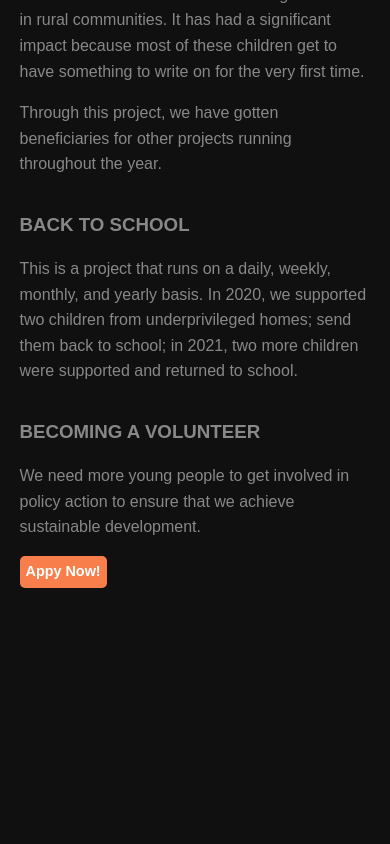
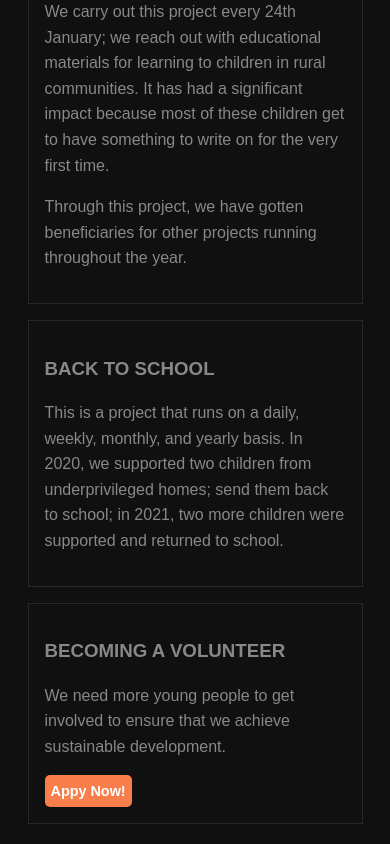
Before and after one commit to abeebridwan/aprilmission, a Next.js app: page / in a window 390 px wide. Shown: the part 2815-3659 px from the top of the page. Before the commit the page ends 3422 px from the top, so only its background shows below. Built offline with nearby package versions, Linux system fonts and the light colour scheme.

Commit message:
feat: project comp completed made responsive and trasitional colored border added for each item

```diff
--- a/components/project/styles/project.js
+++ b/components/project/styles/project.js
@@ -2,7 +2,8 @@ import styled from 'styled-components';
 
 export const Container = styled.section`
   background-color: #101010;
-  padding: 5%;
+  padding: 3% 5%;
+  box-sizing: border-box;
 `;
 
 export const Title = styled.div`
@@ -26,7 +27,9 @@ export const Title = styled.div`
 export const Group = styled.div`
   display: flex;
   flex-direction: column;
-  flex-wrap: wrap;
+  @media (min-width: 950px) {
+    flex-direction: row;
+  }
 `;
 
 export const Item = styled.div`
@@ -35,4 +38,58 @@ export const Item = styled.div`
   text-align: left;
   font-size: 16px;
   color: #898888;
+  position: relative;
+  padding: 1rem;
+  border: 1px solid rgba(255, 255, 255, 0.1);
+  margin: 0.5em;
+  @media (min-width: 950px) {
+    width: calc(100% / 3.5);
+  }
+  &::before,
+  &::after {
+    content: '';
+    width: 0;
+    height: 3px;
+    position: absolute;
+    transition: all 0.2s linear;
+    background: #f67d4a;
+  }
+  & span::before,
+  & span::after {
+    content: '';
+    width: 3px;
+    height: 0;
+    position: absolute;
+    transition: all 0.2s linear;
+    background: #f67d4a;
+  }
+  &:hover::before,
+  &:hover::after {
+    width: 100%;
+  }
+  &:hover span::before,
+  &:hover span::after {
+    height: 100%;
+  }
+
+  &::after {
+    left: 0;
+    bottom: 0;
+    transition-duration: 0.4s;
+  }
+  & span::after {
+    right: 0;
+    top: 0;
+    transition-duration: 0.4s;
+  }
+  &::before {
+    right: 0;
+    top: 0;
+    transition-duration: 0.4s;
+  }
+  & span::before {
+    left: 0;
+    bottom: 0;
+    transition-duration: 0.4s;
+  }
 `;
--- a/containers/About.js
+++ b/containers/About.js
@@ -7,9 +7,9 @@ import { ToggleContext } from '../context/modal';
 const AboutContainers = ({ children }) => {
   const { ShowModal, setShowModal, aboutModal, setAboutModal } = useContext(ToggleContext);
   return (
-    <About>
+    <About id="about">
       <About.Content>
-        <h2 id="about">About Us</h2>
+        <h2>About Us</h2>
         <div />
         <p>
           April Mission Foundation is a non-profit making organization instituted in August 2020. The organization is
--- a/containers/project.js
+++ b/containers/project.js
@@ -7,7 +7,7 @@ import { ToggleContext } from '../context/modal';
 const ProjectContainer = ({ children }) => {
   const { ShowModal, setShowModal, projectModal, setprojectModal } = useContext(ToggleContext);
   return (
-    <Project>
+    <Project id="projects">
       <Project.Title>
         <div>Our Stories</div>
         <h2>Projects</h2>
@@ -15,29 +15,31 @@ const ProjectContainer = ({ children }) => {
       </Project.Title>
       <Project.Group>
         <Project.Item>
+          <span>
             <h3>INTERNATIONAL DAY OF EDUCATION</h3>
             <p>
-            This is an annual project where the world celebrates the importance of education. We carry out this project
-            every 24th January; we reach out with educational materials for learning to children in rural communities.
-            It has had a significant impact because most of these children get to have something to write on for the
-            very first time.
+              This is an annual project where the world celebrates the importance of education. We carry out this
+              project every 24th January; we reach out with educational materials for learning to children in rural
+              communities. It has had a significant impact because most of these children get to have something to write
+              on for the very first time.
             </p>
             <p>Through this project, we have gotten beneficiaries for other projects running throughout the year.</p>
+          </span>
         </Project.Item>
         <Project.Item>
+          <span>
             <h3>BACK TO SCHOOL</h3>
             <p>
               This is a project that runs on a daily, weekly, monthly, and yearly basis. In 2020, we supported two
-            children from underprivileged homes; send them back to school; in 2021, two more children were supported and
-            returned to school.
+              children from underprivileged homes; send them back to school; in 2021, two more children were supported
+              and returned to school.
             </p>
+          </span>
         </Project.Item>
         <Project.Item>
+          <span>
             <h3>BECOMING A VOLUNTEER</h3>
-          <p>
-            We need more young people to get involved in policy action to ensure that we achieve sustainable
-            development.
-          </p>
+            <p>We need more young people to get involved to ensure that we achieve sustainable development.</p>
             <Slider.Button
               header="header"
               onClick={() => {
@@ -47,6 +49,7 @@ const ProjectContainer = ({ children }) => {
             >
               Appy Now!
             </Slider.Button>
+          </span>
         </Project.Item>
       </Project.Group>
       {children}
--- a/fixtures/Data.js
+++ b/fixtures/Data.js
@@ -153,11 +153,11 @@ const ModalDatas = {
   ),
   valueThree: (
     <div>
-      <p>Here is an opportunity to impact the lives of thousands of children</p>
-      <p>Let Make the World a better place for everyone </p>
+      <p>Here is an opportunity to impact the lives of thousands of children.</p>
+      <p>Let's Make the World a better place for everyone.</p>
       <br />
 
-      <p>Join us by sending an email to <span style={{ border: '2px solid #000', padding: '2.5px', userSelect: 'all' }}><em>aprilmission@gmail.com</em></span></p>
+      <p>Join us by sending an email to <span style={{ border: '2px solid #1c304a', padding: '2.5px', userSelect: 'all' }}><em>aprilmission@gmail.com</em></span></p>
       <p>Our correspondent will get back to you shortly with details of the process.</p>
       <br />
       <p>
```
Lines whose indentation alone changed are shown as unchanged.
